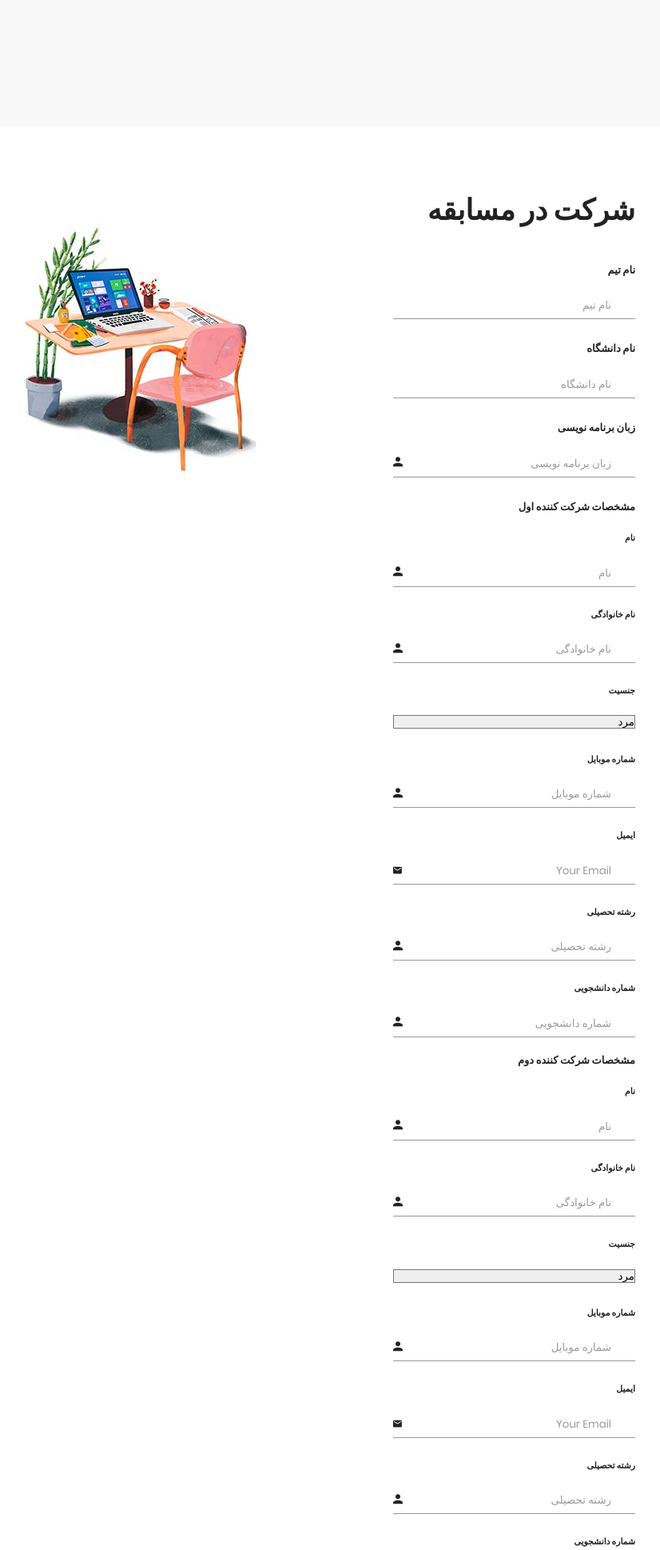
After one commit to SajjadKiani/Algorithm-Contest-UB, a Django app: page /register in a window 1280 px wide. The commit adds this page. Shown: the top 1938 px of the page at 80% size, without its empty margins (220-1046 px from the left). Run offline with Django 4.2, Linux system fonts and the light colour scheme; some libraries are stand-ins or nearby versions.

Commit message:
register part is working

```diff
--- a/accounts/models/__init__.py
+++ /dev/null
@@ -1,2 +0,0 @@
-from .users import *
-from .profiles import *
--- a/assets/css/style.css
+++ b/assets/css/style.css
@@ -274,7 +274,7 @@ figure {
 
 .form-submit {
   display: inline-block;
-  background: #6dabe4;
+  background: #4749cd;
   color: #fff;
   border-bottom: none;
   width: auto;
--- /dev/null
+++ b/templates/index/register.html
@@ -0,0 +1,205 @@
+{% load static %}
+
+<!DOCTYPE html>
+<html lang="en" dir="rtl">
+
+<head>
+    <meta charset="UTF-8">
+    <meta name="viewport" content="width=device-width, initial-scale=1.0">
+    <meta http-equiv="X-UA-Compatible" content="ie=edge">
+    <title>Sign Up Form by Colorlib</title>
+
+    <!-- Font Icon -->
+    <link rel="stylesheet" href="{% static 'fonts/material-icon/css/material-design-iconic-font.min.css' %}">
+
+    <!-- Main css -->
+    <link rel="stylesheet" href="{% static 'css/style.css' %}">
+</head>
+
+<body>
+
+    <div class="main">
+
+        <!-- Sign up form -->
+        <section class="signup">
+            <div class="container">
+                <div class="signup-content">
+                    <div class="signup-form">
+                        <h2 class="form-title">شرکت در مسابقه</h2>
+                        <form method="POST" class="register-form">
+
+                            {% csrf_token %}
+                            <!-- team_name -->
+                            <h4>نام تیم</h4>
+                            <div class="form-group">
+                                <input type="text" name="team_name" placeholder="نام تیم" required />
+                            </div>
+                            <!-- university -->
+                            <h4>نام دانشگاه</h4>
+                            <div class="form-group">
+                                <input type="text" name="university" placeholder="نام دانشگاه" required />
+                            </div>
+                            <!-- language -->
+                            <h4>زبان برنامه نویسی</h4>
+                            <div class="form-group">
+                                <label><i class="zmdi zmdi-account material-icons-name"></i></label>
+                                <input type="text" name="language" placeholder="زبان برنامه نویسی" required />
+                            </div>
+                            <!-- person 1 -->
+                            <h4>مشخصات شرکت کننده اول</h4>
+                            <div>
+                                <h5>نام</h5>
+                                <div class="form-group">
+                                    <label><i class="zmdi zmdi-account material-icons-name"></i></label>
+                                    <input type="text" name="first_name1" placeholder="نام" required />
+                                </div>
+                                <h5>نام خانوادگی</h5>
+                                <div class="form-group">
+                                    <label><i class="zmdi zmdi-account material-icons-name"></i></label>
+                                    <input type="text" name="last_name1" placeholder="نام خانوادگی" required />
+                                </div>
+                                <h5>جنسیت</h5>
+                                <div class="form-group">
+                                    <select name="gender1" style="width:100%" required>
+                                        <option value="M">مرد</option>
+                                        <option value="F">زن</option>
+                                    </select>
+                                </div>
+                                <h5>شماره موبایل</h5>
+                                <div class="form-group">
+                                    <label><i class="zmdi zmdi-account material-icons-name"></i></label>
+                                    <input type="number" name="phone1" placeholder="شماره موبایل" required />
+                                </div>
+                                <h5>ایمیل</h5>
+                                <div class="form-group">
+                                    <label><i class="zmdi zmdi-email"></i></label>
+                                    <input type="email" name="email1" placeholder="Your Email" required />
+                                </div>
+                                <h5>رشته تحصیلی</h5>
+                                <div class="form-group">
+                                    <label><i class="zmdi zmdi-account material-icons-name"></i></label>
+                                    <input type="text" name="education1" placeholder="رشته تحصیلی" required />
+                                </div>
+                                <h5>شماره دانشجویی</h5>
+                                <div class="form-group">
+                                    <label><i class="zmdi zmdi-account material-icons-name"></i></label>
+                                    <input type="number" name="student_number1" placeholder="شماره دانشجویی" required />
+                                </div>
+                            </div>
+                            <!-- person 2 -->
+                            <h4>مشخصات شرکت کننده دوم</h4>
+                            <div>
+                                <h5>نام</h5>
+                                <div class="form-group">
+                                    <label><i class="zmdi zmdi-account material-icons-name"></i></label>
+                                    <input type="text" name="first_name2" placeholder="نام" required />
+                                </div>
+                                <h5>نام خانوادگی</h5>
+                                <div class="form-group">
+                                    <label><i class="zmdi zmdi-account material-icons-name"></i></label>
+                                    <input type="text" name="last_name2" placeholder="نام خانوادگی" required />
+                                </div>
+                                <h5>جنسیت</h5>
+                                <div class="form-group">
+                                    <select name="gender2" style="width:100%" required>
+                                        <option value="M">مرد</option>
+                                        <option value="F">زن</option>
+                                    </select>
+                                </div>
+                                <h5>شماره موبایل</h5>
+                                <div class="form-group">
+                                    <label><i class="zmdi zmdi-account material-icons-name"></i></label>
+                                    <input type="number" name="phone2" placeholder="شماره موبایل" required />
+                                </div>
+                                <h5>ایمیل</h5>
+                                <div class="form-group">
+                                    <label><i class="zmdi zmdi-email"></i></label>
+                                    <input type="email" name="email2" placeholder="Your Email" required />
+                                </div>
+                                <h5>رشته تحصیلی</h5>
+                                <div class="form-group">
+                                    <label><i class="zmdi zmdi-account material-icons-name"></i></label>
+                                    <input type="text" name="education2" placeholder="رشته تحصیلی" required />
+                                </div>
+                                <h5>شماره دانشجویی</h5>
+                                <div class="form-group">
+                                    <label><i class="zmdi zmdi-account material-icons-name"></i></label>
+                                    <input type="number" name="student_number2" placeholder="شماره دانشجویی" required />
+                                </div>
+                            </div>
+                            <!-- person 3 -->
+                            <h4>مشخصات شرکت کننده سوم</h4>
+                            <div>
+                                <h5>نام</h5>
+                                <div class="form-group">
+                                    <label><i class="zmdi zmdi-account material-icons-name"></i></label>
+                                    <input type="text" name="first_name3" placeholder="نام" required />
+                                </div>
+                                <h5>نام خانوادگی</h5>
+                                <div class="form-group">
+                                    <label><i class="zmdi zmdi-account material-icons-name"></i></label>
+                                    <input type="text" name="last_name3" placeholder="نام خانوادگی" required />
+                                </div>
+                                <h5>جنسیت</h5>
+                                <div class="form-group">
+                                    <select name="gender3" style="width:100%" required>
+                                        <option value="M">مرد</option>
+                                        <option value="F">زن</option>
+                                    </select>
+                                </div>
+                                <h5>شماره موبایل</h5>
+                                <div class="form-group">
+                                    <label><i class="zmdi zmdi-account material-icons-name"></i></label>
+                                    <input type="number" name="phone3" placeholder="شماره موبایل" required />
+                                </div>
+                                <h5>ایمیل</h5>
+                                <div class="form-group">
+                                    <label><i class="zmdi zmdi-email"></i></label>
+                                    <input type="email" name="email3" placeholder="Your Email" required />
+                                </div>
+                                <h5>رشته تحصیلی</h5>
+                                <div class="form-group">
+                                    <label><i class="zmdi zmdi-account material-icons-name"></i></label>
+                                    <input type="text" name="education3" placeholder="رشته تحصیلی" required />
+                                </div>
+                                <h5>شماره دانشجویی</h5>
+                                <div class="form-group">
+                                    <label><i class="zmdi zmdi-account material-icons-name"></i></label>
+                                    <input type="number" name="student_number3" placeholder="شماره دانشجویی" required />
+                                </div>
+                            </div>
+                            <div class="form-group">
+                                <input type="checkbox" name="agree" id="agree-term" class="agree-term" />
+                                <label for="agree-term" class="label-agree-term">
+                                    <span><span></span></span> تمامی <a href="#" class="term-service">قوانین و شرایط استفاده</a> را می‌پذیرم.
+                                </label>
+                            </div>
+                            <div class="form-group form-button">
+                                <button type="submit" class="form-submit" id="submit-button" disabled>ثبت تیم</button>
+                            </div>
+                        </form>
+                    </div>
+                    <div class="signup-image">
+                        <figure><img src="{% static 'images/signup-image.jpg' %}" alt="sing up image"></figure>
+                    </div>
+                </div>
+            </div>
+        </section>
+
+
+    </div>
+
+    <!-- JS -->
+    <script>
+        const agreeTermCheckbox = document.getElementById('agree-term');
+        const submitButton = document.getElementById('submit-button');
+
+        agreeTermCheckbox.addEventListener('change', function() {
+            submitButton.disabled = !this.checked;
+        });
+    </script>
+    <script src="vendor/jquery/jquery.min.js"></script>
+    <script src="js/main.js"></script>
+</body><!-- This templates was made by Colorlib (https://colorlib.com) -->
+
+</html>
--- a/templates/registration/signup.html
+++ b/templates/registration/signup.html
@@ -1,6 +1,6 @@
 {% load static %}
 <!DOCTYPE html>
-<html lang="fa" dir="rtl">
+<html lang="en" dir="rtl">
 <head>
     <meta charset="UTF-8">
     <meta name="viewport" content="width=device-width, initial-scale=1.0">
--- a/website/urls.py
+++ b/website/urls.py
@@ -2,6 +2,8 @@ from django.urls import path
 from .views import (
     IndexView,
     ContactView,
+    CreateTeam,
+    TermsView,
 )
 
 app_name = "website"
@@ -9,4 +11,6 @@ app_name = "website"
 urlpatterns = [
     path("", IndexView.as_view(), name="index"),
     path("contact", ContactView.as_view(), name="contact"),
+    path("register", CreateTeam.as_view(), name="register"),
+    path("terms", TermsView.as_view(), name="terms"),
 ]
--- a/website/views.py
+++ b/website/views.py
@@ -3,7 +3,7 @@ from django.views.generic import (
     CreateView,
 )
 from django.urls import reverse_lazy
-from .models import Contact
+from .models import Contact, Team
 from blog.models import Post
 
 
@@ -11,26 +11,62 @@ from blog.models import Post
 
 
 class IndexView(ListView):
-    model = Skill
+    model = Team
     template_name = "index/index.html"
-    context_object_name = "skills"
-    delete_rejected_comments.delay()
+    context_object_name = "teams"
 
     def get_queryset(self):
-        # return all the Skill objects
+        # return all the Team objects
         return self.model.objects.all()
 
     def get_context_data(self, **kwargs):
         context = super(IndexView, self).get_context_data(**kwargs)
-        portfolio = Portfolio.objects.all().order_by("-created_date")[:6]
         posts = Post.objects.all().order_by("-created_date")[:6]
         context.update(
             {
-                "works": portfolio,
                 "posts": posts,
             }
         )
         return context
+
+class CreateTeam(CreateView):
+    model = Team
+    template_name = "index/register.html"
+    success_url = reverse_lazy("website:index")
+    # form_class = CreateContactForm
+    fields = [
+        "team_name",
+        "university",
+        "language",
+        # person 1
+        "first_name1",
+        "last_name1",
+        "gender1",
+        "phone1",
+        "email1",
+        "education1",
+        "student_number1",
+        # person 2
+        "first_name2",
+        "last_name2",
+        "gender2",
+        "phone2",
+        "email2",
+        "education2",
+        "student_number2",
+        # person 3
+        "first_name3",
+        "last_name3",
+        "gender3",
+        "phone3",
+        "email3",
+        "education3",
+        "student_number3",
+        "agree",
+    ]
+
+    def form_valid(self, form):
+        return super().form_valid(form)
 
 
 class ContactView(CreateView):
@@ -47,3 +83,12 @@ class ContactView(CreateView):
 
     def form_valid(self, form):
         return super().form_valid(form)
+
+class TermsView(ListView):
+    model = Team
+    template_name = "index/terms.html"
+    context_object_name = "teams"
+
+    def get_queryset(self):
+        # return all the Team objects
+        return self.model.objects.all()
```
Also changed, not shown: accounts/models.py (renamed from accounts/models/users.py, +33 -0 lines), accounts/models/profiles.py (deleted, +0 -36 lines), templates/index/terms.html (added, +12 -0 lines), templates/registration/login.html (+5 -16 lines), website/admin.py (+9 -2 lines), website/models.py (+44 -11 lines), accounts/migrations/0001_initial.py (added), accounts/migrations/__init__.py (added), templates/index/index.html (added), website/migrations/0001_initial.py (added).
